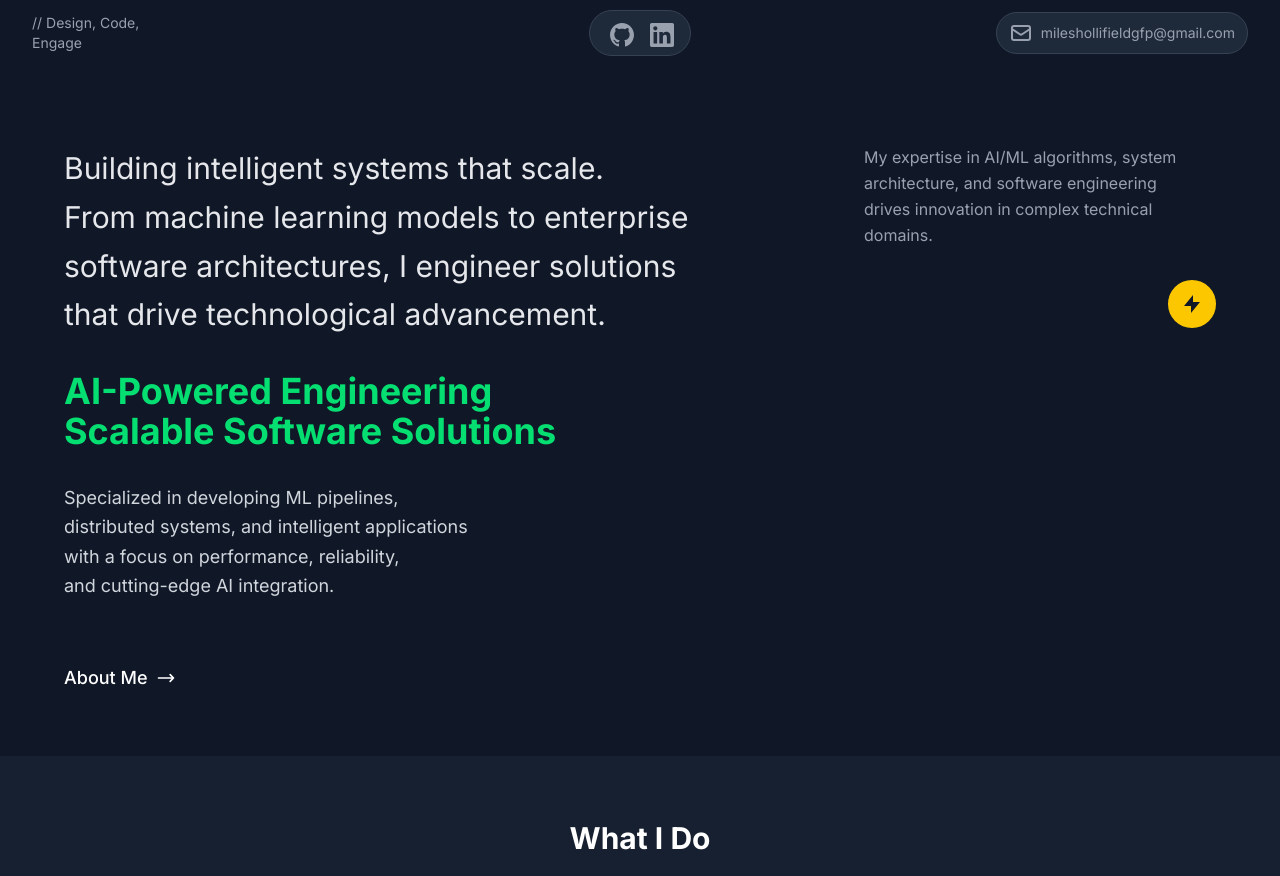
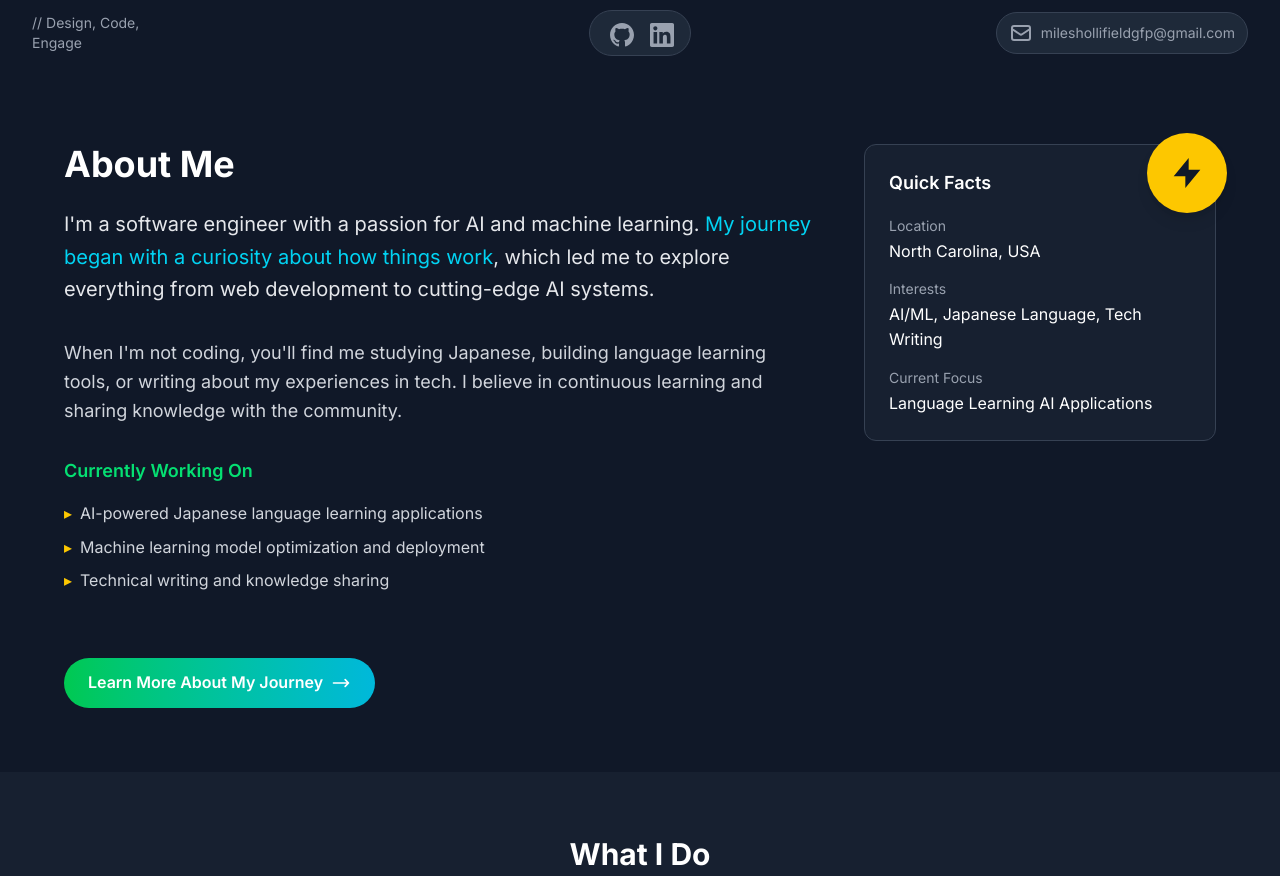
Before and after one commit to miles-hollifield/miles-portfolio-blog, a Next.js app: page / in a window 1280 px wide. Shown: the part 720-1596 px from the top of the page. Built offline with nearby package versions, Linux system fonts and the light colour scheme.

Commit message:
Refactor homepage content: Update layout and text for improved clarity and engagement, including a new "About Me" section and "Quick Facts" for better user experience.

```diff
--- a/src/app/page.tsx
+++ b/src/app/page.tsx
@@ -115,7 +115,7 @@ export default function HomePage() {
                       alt="Miles Hollifield Logo"
                       width={200}
                       height={200}
-                      className="object-contain w-3/4 h-3/4"
+                      className="object-contain w-full h-full"
                     />
                   </div>
                 </div>
@@ -204,58 +204,80 @@ export default function HomePage() {
         {/* Main Content Area */}
         <div className="px-4 sm:px-6 lg:px-8 py-8 sm:py-12 lg:py-16">
           <div className="max-w-6xl mx-auto grid lg:grid-cols-3 gap-8 lg:gap-12">
-            {/* Left Column - Main Content */}
+            {/* Left Column - Mini About Me */}
             <div className="lg:col-span-2 space-y-6 sm:space-y-8">
               <div className="space-y-4 sm:space-y-6">
-                <p className="text-xl sm:text-2xl lg:text-3xl text-gray-200 leading-relaxed">
-                  Building intelligent systems that scale.<br className="hidden sm:block" />
-                  <span className="block sm:inline"> From machine learning models to enterprise</span><br className="hidden sm:block" />
-                  <span className="block sm:inline"> software architectures, I engineer solutions</span><br className="hidden sm:block" />
-                  <span className="block sm:inline"> that drive technological advancement.</span>
+                <h2 className="text-2xl sm:text-3xl lg:text-4xl font-bold text-white">
+                  About Me
+                </h2>
+                <p className="text-lg sm:text-xl text-gray-200 leading-relaxed">
+                  I&apos;m a software engineer with a passion for AI and machine learning.
+                  <span className="text-cyan-400"> My journey began with a curiosity about how things work</span>,
+                  which led me to explore everything from web development to cutting-edge AI systems.
                 </p>
               </div>
 
-              <div className="space-y-3 sm:space-y-4">
-                <h2 className="text-2xl sm:text-3xl lg:text-4xl font-bold text-green-400">
-                  AI-Powered Engineering<br />
-                  Scalable Software Solutions
-                </h2>
+              <div className="space-y-4 sm:space-y-6">
+                <p className="text-base sm:text-lg text-gray-300 leading-relaxed">
+                  When I&apos;m not coding, you&apos;ll find me studying Japanese, building language learning tools,
+                  or writing about my experiences in tech. I believe in continuous learning and sharing knowledge
+                  with the community.
+                </p>
               </div>
 
-              <div className="space-y-4 sm:space-y-6">
-                <p className="text-base sm:text-lg text-gray-300 leading-relaxed max-w-2xl">
-                  Specialized in developing ML pipelines,<br className="hidden sm:block" />
-                  <span className="block sm:inline"> distributed systems, and intelligent applications</span><br className="hidden sm:block" />
-                  <span className="block sm:inline"> with a focus on performance, reliability,</span><br className="hidden sm:block" />
-                  <span className="block sm:inline"> and cutting-edge AI integration.</span>
-                </p>
+              <div className="space-y-4">
+                <h3 className="text-lg font-semibold text-green-400">Currently Working On</h3>
+                <ul className="space-y-2 text-gray-300">
+                  <li className="flex items-start">
+                    <span className="text-yellow-400 mr-2">▸</span>
+                    AI-powered Japanese language learning applications
+                  </li>
+                  <li className="flex items-start">
+                    <span className="text-yellow-400 mr-2">▸</span>
+                    Machine learning model optimization and deployment
+                  </li>
+                  <li className="flex items-start">
+                    <span className="text-yellow-400 mr-2">▸</span>
+                    Technical writing and knowledge sharing
+                  </li>
+                </ul>
               </div>
 
               <div className="pt-4 sm:pt-8">
                 <Link
                   href="/about"
-                  className="inline-flex items-center text-white hover:text-green-400 transition-colors duration-300 text-base sm:text-lg font-medium"
+                  className="inline-flex items-center px-6 py-3 bg-gradient-to-r from-green-500 to-cyan-500 rounded-full text-white font-semibold transition-all duration-300 hover:shadow-lg hover:shadow-green-500/25 hover:scale-105"
                 >
-                  About Me
-                  <svg className="ml-2 w-4 h-4 sm:w-5 sm:h-5" fill="none" stroke="currentColor" viewBox="0 0 24 24">
+                  Learn More About My Journey
+                  <svg className="ml-2 w-5 h-5" fill="none" stroke="currentColor" viewBox="0 0 24 24">
                     <path strokeLinecap="round" strokeLinejoin="round" strokeWidth={2} d="M17 8l4 4m0 0l-4 4m4-4H3" />
                   </svg>
                 </Link>
               </div>
             </div>
 
-            {/* Right Column - Side Content */}
+            {/* Right Column - Quick Facts */}
             <div className="space-y-6 sm:space-y-8">
-              <div className="text-gray-400 text-sm sm:text-base leading-relaxed">
-                My expertise in AI/ML algorithms, system<br className="hidden sm:block" />
-                <span className="block sm:inline"> architecture, and software engineering</span><br className="hidden sm:block" />
-                <span className="block sm:inline"> drives innovation in complex technical domains.</span>
-              </div>
+              <div className="relative bg-gray-800/50 rounded-xl p-6 border border-gray-700">
+                <h3 className="text-lg font-semibold text-white mb-4">Quick Facts</h3>
+                <div className="space-y-3">
+                  <div>
+                    <span className="text-gray-400 text-sm">Location</span>
+                    <p className="text-white">North Carolina, USA</p>
+                  </div>
+                  <div>
+                    <span className="text-gray-400 text-sm">Interests</span>
+                    <p className="text-white">AI/ML, Japanese Language, Tech Writing</p>
+                  </div>
+                  <div>
+                    <span className="text-gray-400 text-sm">Current Focus</span>
+                    <p className="text-white">Language Learning AI Applications</p>
+                  </div>
+                </div>
 
-              {/* Lightning bolt icon */}
-              <div className="flex justify-center lg:justify-end">
-                <div className="w-10 h-10 sm:w-12 sm:h-12 bg-yellow-400 rounded-full flex items-center justify-center">
-                  <svg className="w-5 h-5 sm:w-6 sm:h-6 text-gray-900" fill="currentColor" viewBox="0 0 24 24">
+                {/* Lightning bolt icon - positioned to hover over top right */}
+                <div className="absolute -top-3 -right-3 w-16 h-16 sm:w-20 sm:h-20 bg-yellow-400 rounded-full flex items-center justify-center shadow-lg z-10">
+                  <svg className="w-8 h-8 sm:w-10 sm:h-10 text-gray-900" fill="currentColor" viewBox="0 0 24 24">
                     <path d="M13 10V3L4 14h7v7l9-11h-7z"/>
                   </svg>
                 </div>
```
